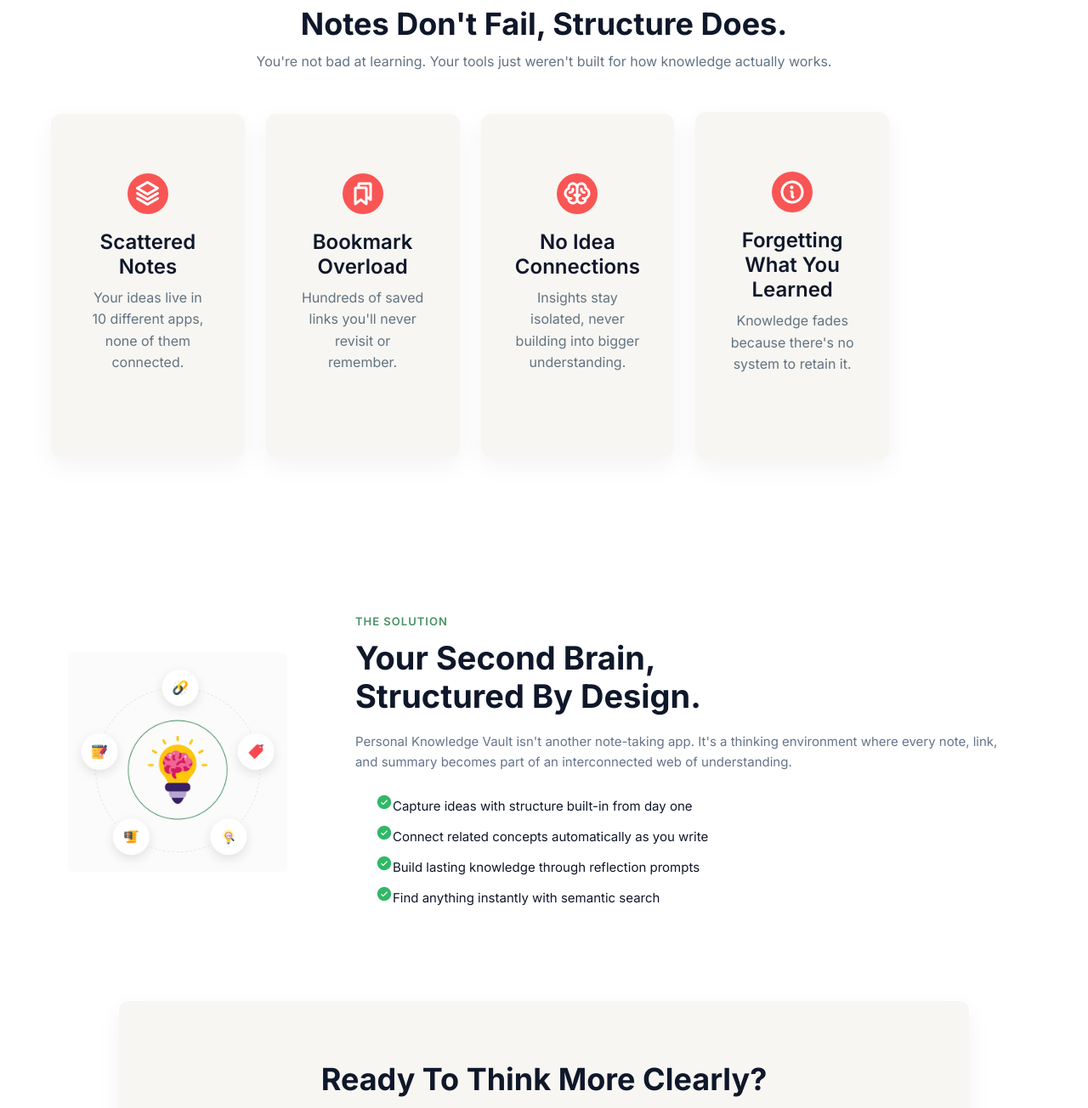
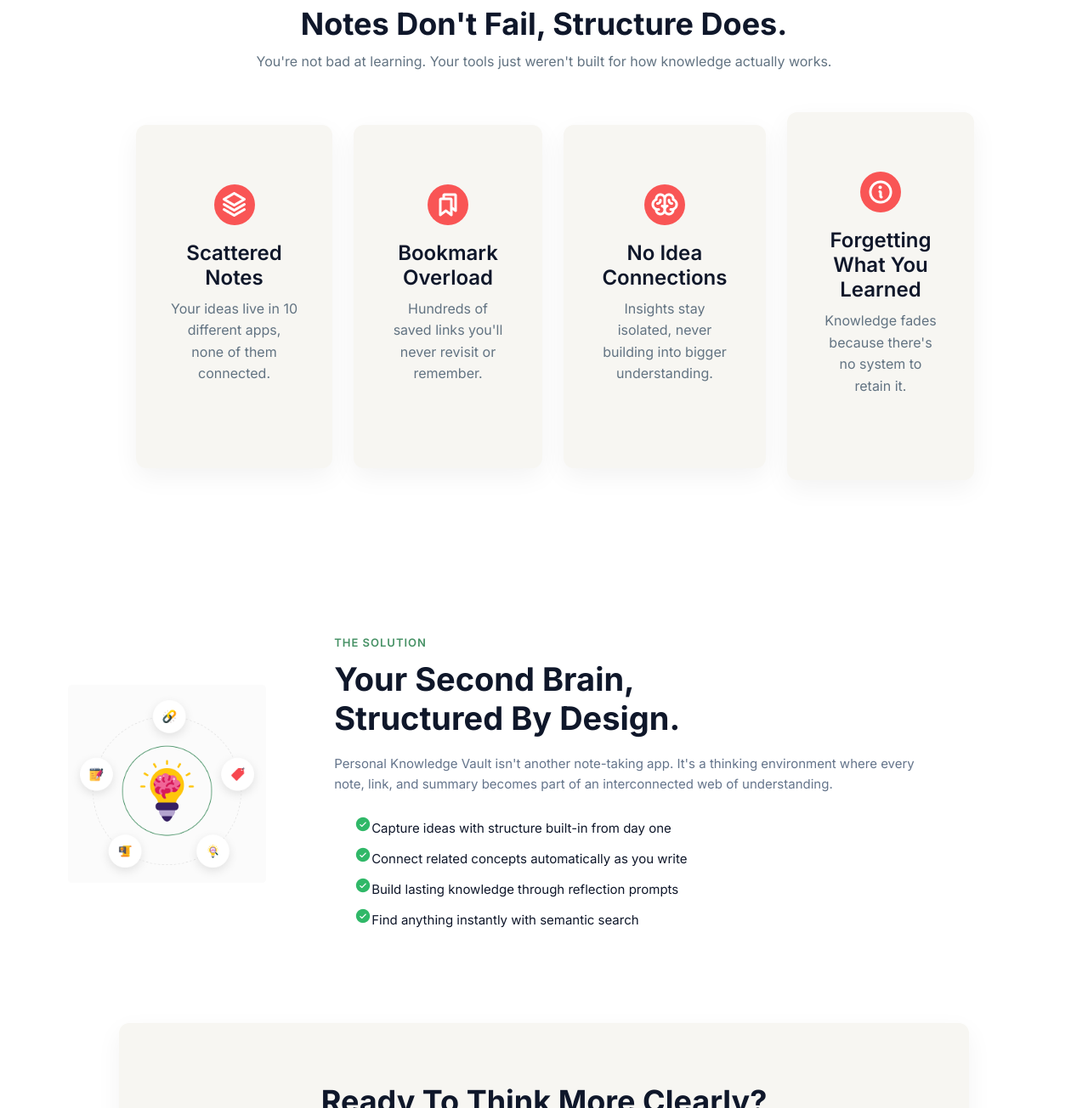
Before and after one commit to apurbadatta/assignment-1, a plain HTML site: page index.html in a window 1280 px wide. Shown: the part 840-2144 px from the top of the page at 85% size. Drawn offline with Linux system fonts and the light colour scheme.

Commit message:
icon and other problmsolve

```diff
--- a/index.html
+++ b/index.html
@@ -30,7 +30,7 @@
                 </div>
                 <div class="two_btn">
                     <button class="primary">Start Building Your Vault →</button>
-                <button class="secondary"><img src="/assets/play.png">See How It Works </button></div>
+                <button class="secondary"><img src="./assets/play.png">See How It Works </button></div>
         </section>
     </header>
 
--- a/style.css
+++ b/style.css
@@ -123,9 +123,12 @@
 }
 
 .card-container {
-  display: grid;
+  display: flex;
+  align-items: center;
+  justify-content: center;
   grid-template-columns: repeat(4, 1fr);
   gap: 25px;
+  margin-left: 100px;
 }
 
 .card {
@@ -181,7 +184,9 @@
 
 
 .content-box {
-  max-width: 81%;
+  max-width: 85%;
+  align-items: center;
+  margin-right: 100px;
 }
 
 .label {
```
